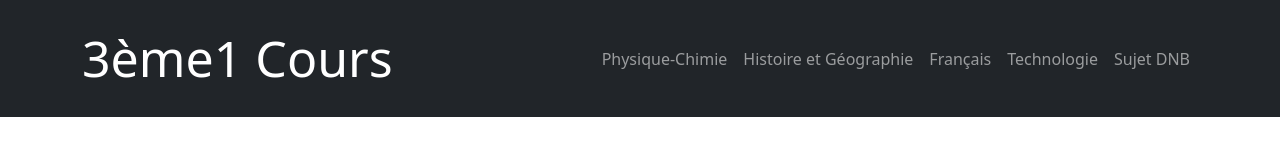
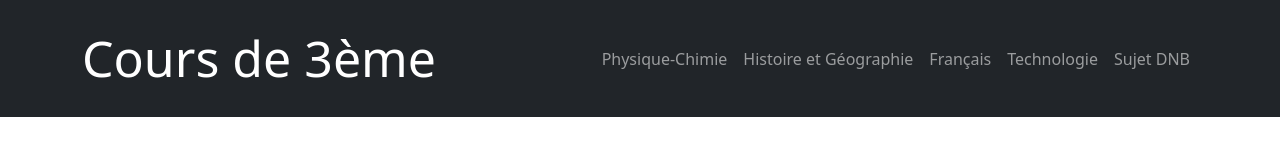
Before and after one commit to LitzyMan/Course_3eme, a website: page atome.html in a window 1280 px wide. Drawn offline with nearby package versions, Linux system fonts and the light colour scheme.

Commit message:
Other html file update

```diff
--- a/atome.html
+++ b/atome.html
@@ -6,13 +6,13 @@
     <link href="https://cdn.jsdelivr.net/npm/bootstrap@5.3.2/dist/css/bootstrap.min.css" rel="stylesheet" integrity="sha384-T3c6CoIi6uLrA9TneNEoa7RxnatzjcDSCmG1MXxSR1GAsXEV/Dwwykc2MPK8M2HN" crossorigin="anonymous">
     <link rel="stylesheet" href="https://cdn.jsdelivr.net/npm/bootstrap-icons@1.3.0/font/bootstrap-icons.css">
     <link rel="stylesheet" href="style.css">
-    <title>Cours 3ème1</title>
+    <title>Cours de 3ème</title>
 </head>
 <body>
     <!--Navbar-->
     <nav class="navbar navbar-expand-lg bg-dark navbar-dark py-3 fixed-top">
         <div class="container">
-            <a href="index.html" class="navbar-brand">3ème1 Cours</a>
+            <a href="index.html" class="navbar-brand">Cours de 3ème</a>
 
             <button
               class="navbar-toggler"
```
Also changed, not shown: francais.html (+3 -2 lines), histoire.html (+3 -2 lines), physic.html (+3 -2 lines), sujet.html (+3 -2 lines), techno.html (+3 -2 lines), tel.html (+4 -4 lines).
